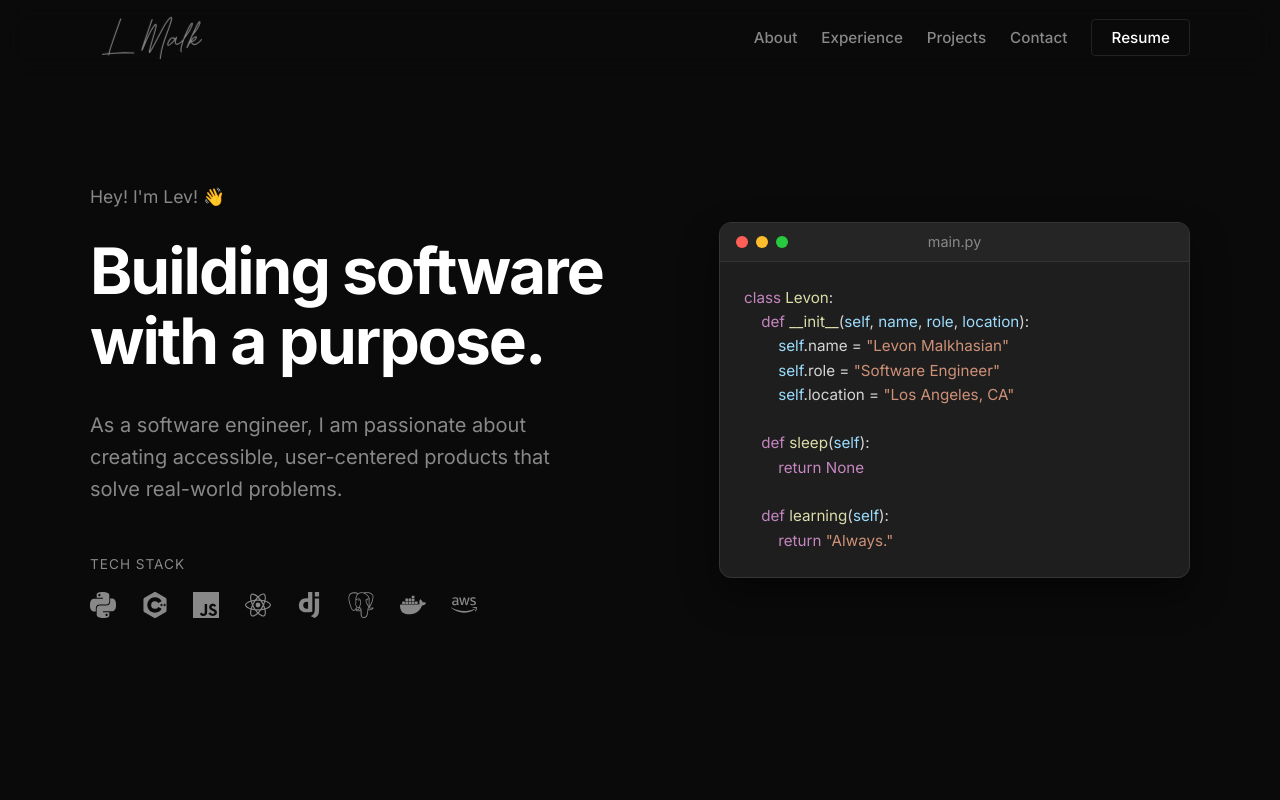
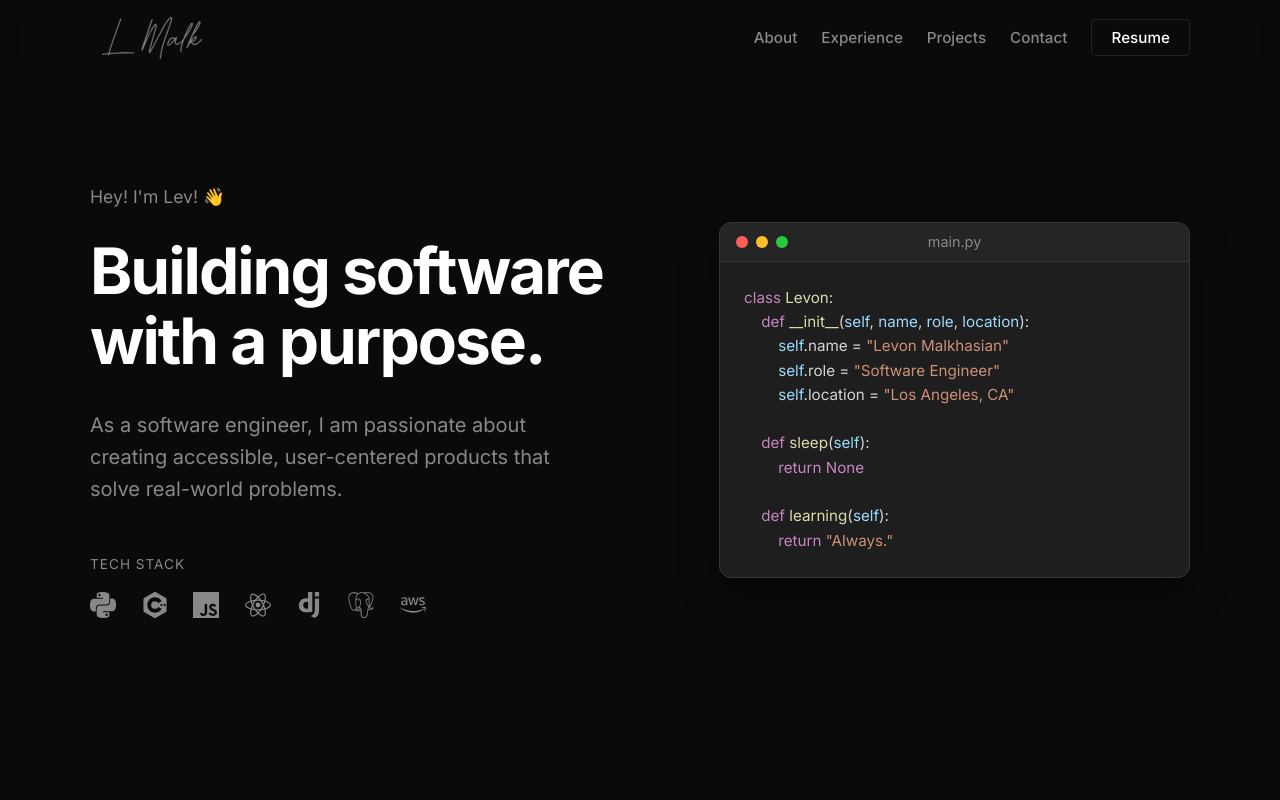
Before and after one commit to levmalkhasian/portfolio-website, a plain HTML site: page index.html in a window 1280 px wide. Shown: the top 800 px of the page. Drawn offline with Linux system fonts and the light colour scheme; no server answers.

Commit message:
Remove Docker icon from hero tech stack

```diff
--- a/index.html
+++ b/index.html
@@ -102,7 +102,6 @@
                             <span class="tech-icon" data-tech="react" role="img" aria-label="React"></span>
                             <span class="tech-icon" data-tech="django" role="img" aria-label="Django"></span>
                             <span class="tech-icon" data-tech="postgresql" role="img" aria-label="PostgreSQL"></span>
-                            <span class="tech-icon" data-tech="docker" role="img" aria-label="Docker"></span>
                             <span class="tech-icon" data-tech="aws" role="img" aria-label="AWS"></span>
                         </div>
                     </div>
```
